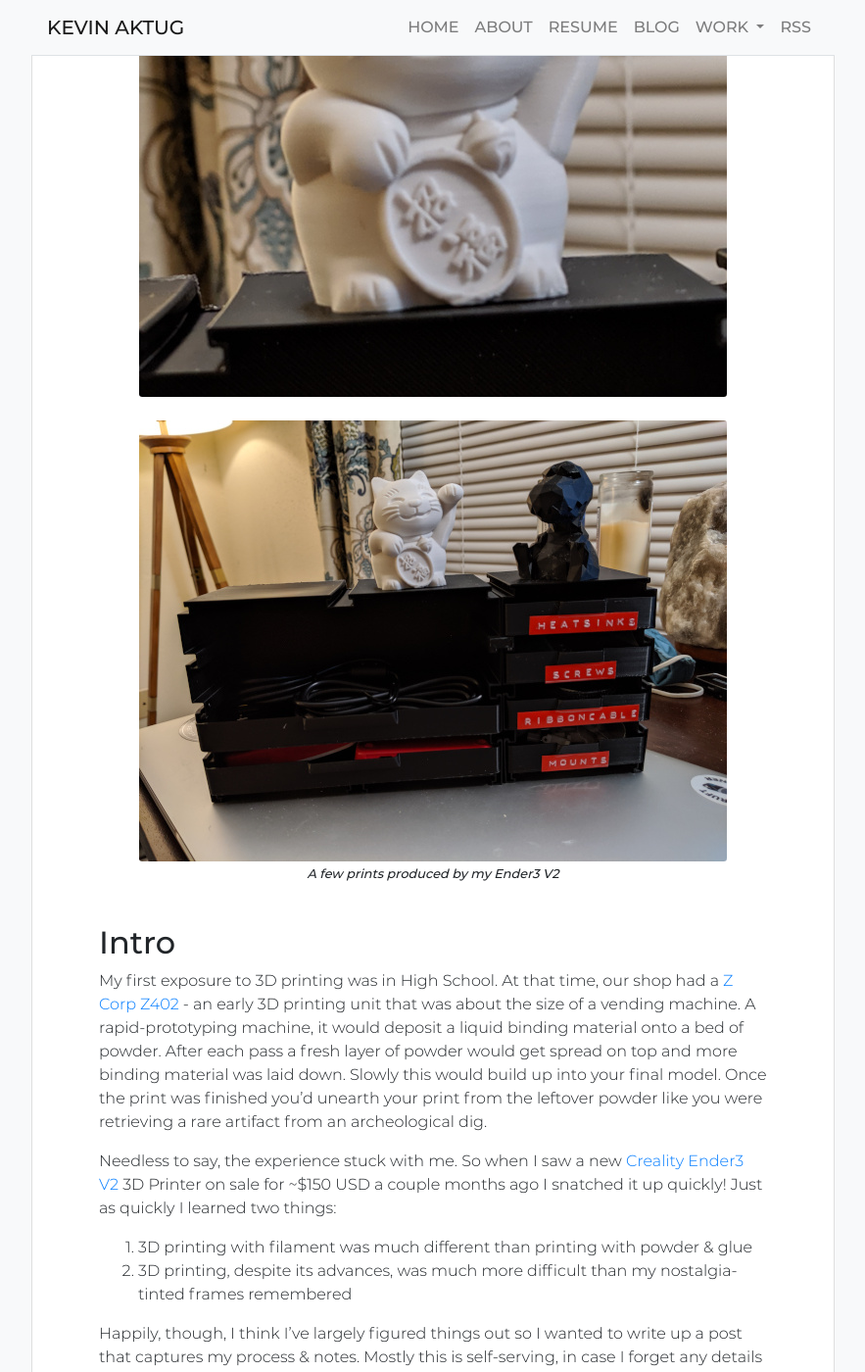
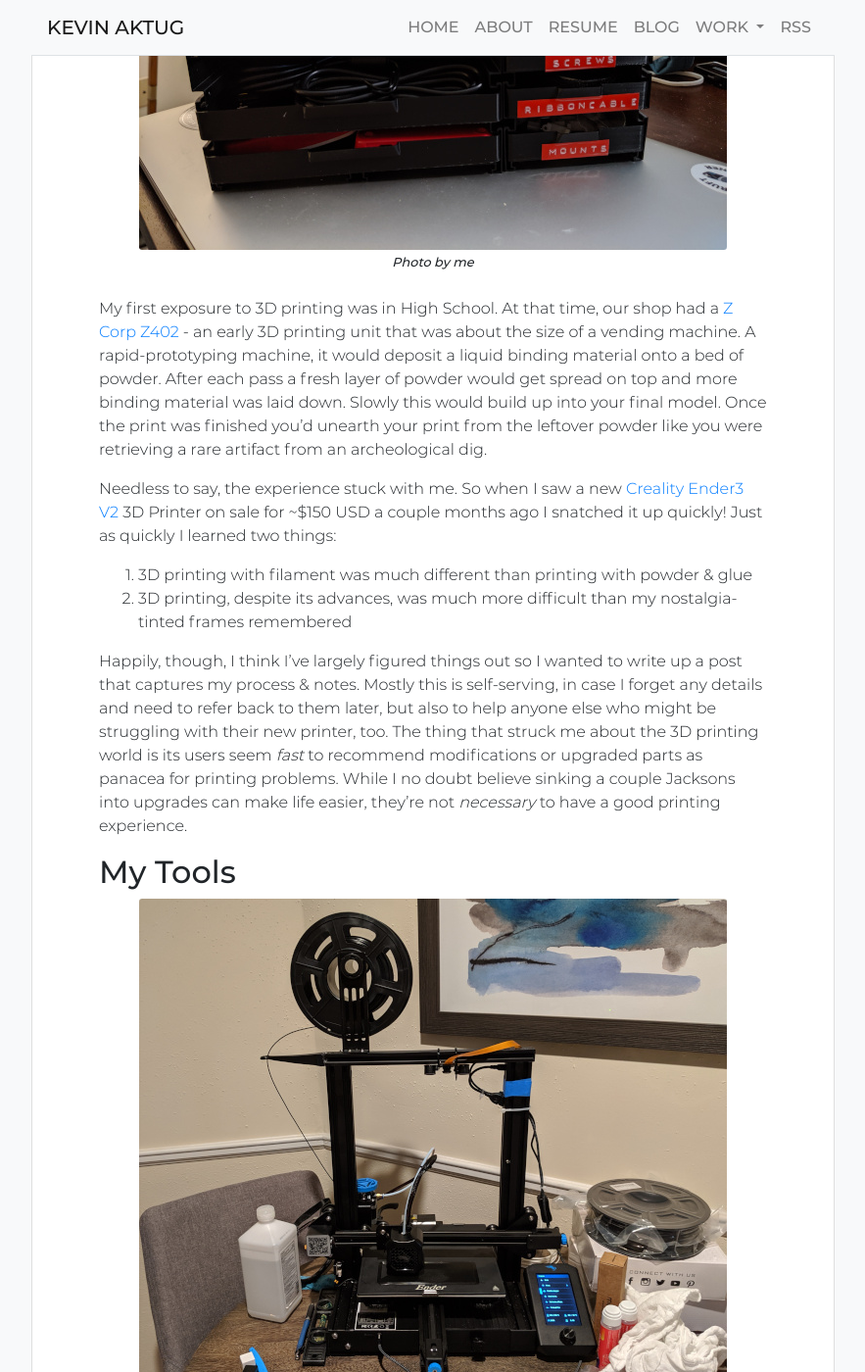
Before and after one commit to Kmagameguy/portfolio, a Jekyll site: the page built from _posts/2022-01-31-ender3v2-prints.md, in a window 1280 px wide and 1400 px high, scrolled down 585 px. Shown: the whole window at 98% size, without its empty margins (198-1081 px from the left). Built offline with Jekyll 4.4.1, drawn with Linux system fonts in a browser that asks for light colours.

Commit message:
Fixup 'Ender3v2 Prints' Post

```diff
--- a/_posts/2022-01-31-ender3v2-prints.md
+++ b/_posts/2022-01-31-ender3v2-prints.md
@@ -4,18 +4,10 @@
 author: Kevin
 tags:
 thumbnail: /assets/images/posts/2022-01-31-ender3v2-prints/thumb.jpg
+thumbnail_alt: 3D Printed low-poly dinosaur, a lucky cat, and pint-sized, modular storage drawers
+thumbnail_credit: Photo by me
 image_path: /assets/images/posts/2022-01-31-ender3v2-prints
 ---
-
-<div class="row justify-content-center">
-  <a href="{{ page.image_path }}/sample_prints.jpg"><img src="{{ page.image_path }}/sample_prints.jpg" alt="3D Printed low-poly dinosaur, a lucky cat, and pint-sized, modular storage drawers"></a>
-</div>
-<div class="row justify-content-center">
-  <i><small>A few prints produced by my Ender3 V2</small></i>
-</div>
-<br />
-
-## Intro
 
 My first exposure to 3D printing was in High School.  At that time, our shop had a [Z Corp Z402][zcorp] - an early 3D printing unit that was about the size of a vending machine.  A rapid-prototyping machine, it would deposit a liquid binding material onto a bed of powder.  After each pass a fresh layer of powder would get spread on top and more binding material was laid down.  Slowly this would build up into your final model.  Once the print was finished you'd unearth your print from the leftover powder like you were retrieving a rare artifact from an archeological dig.
 
```
Also changed, not shown: assets/images/posts/2022-01-31-ender3v2-prints/sample_prints.jpg (deleted), assets/images/posts/2022-01-31-ender3v2-prints/thumb.jpg.
